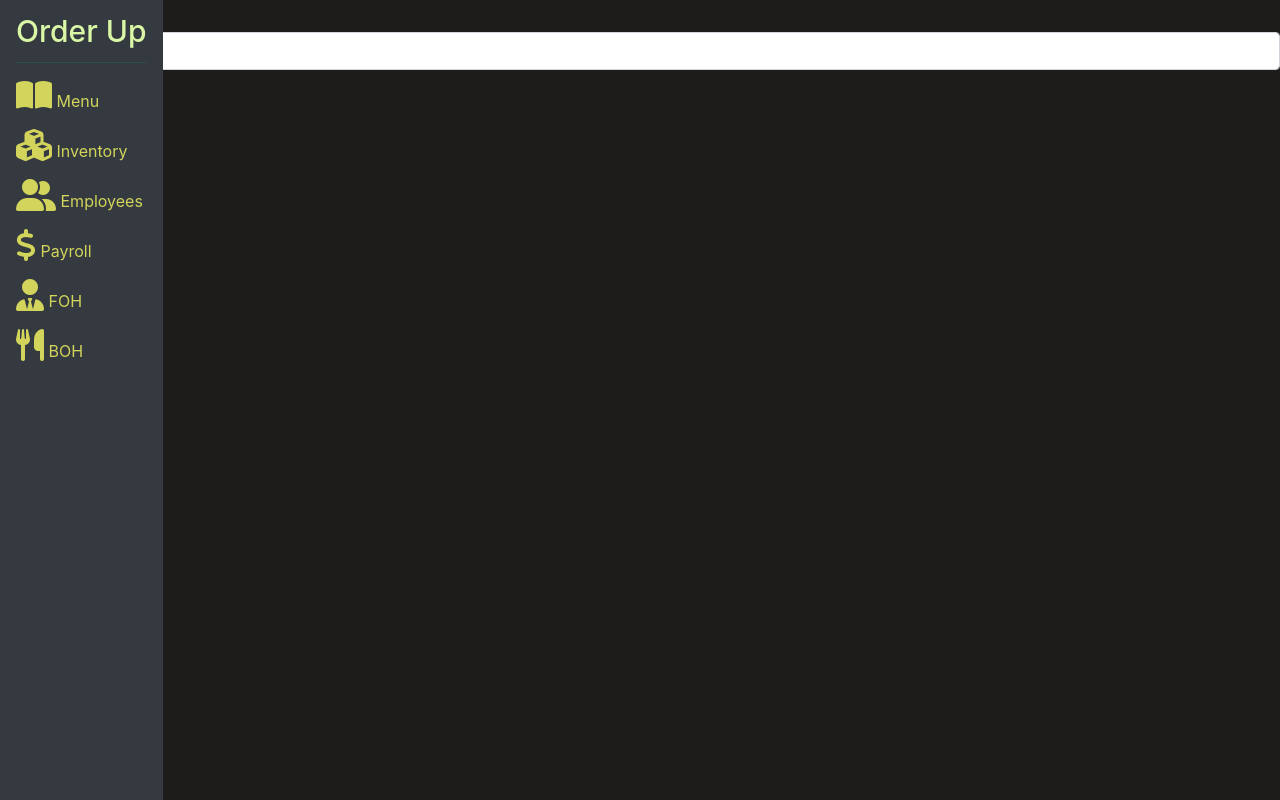
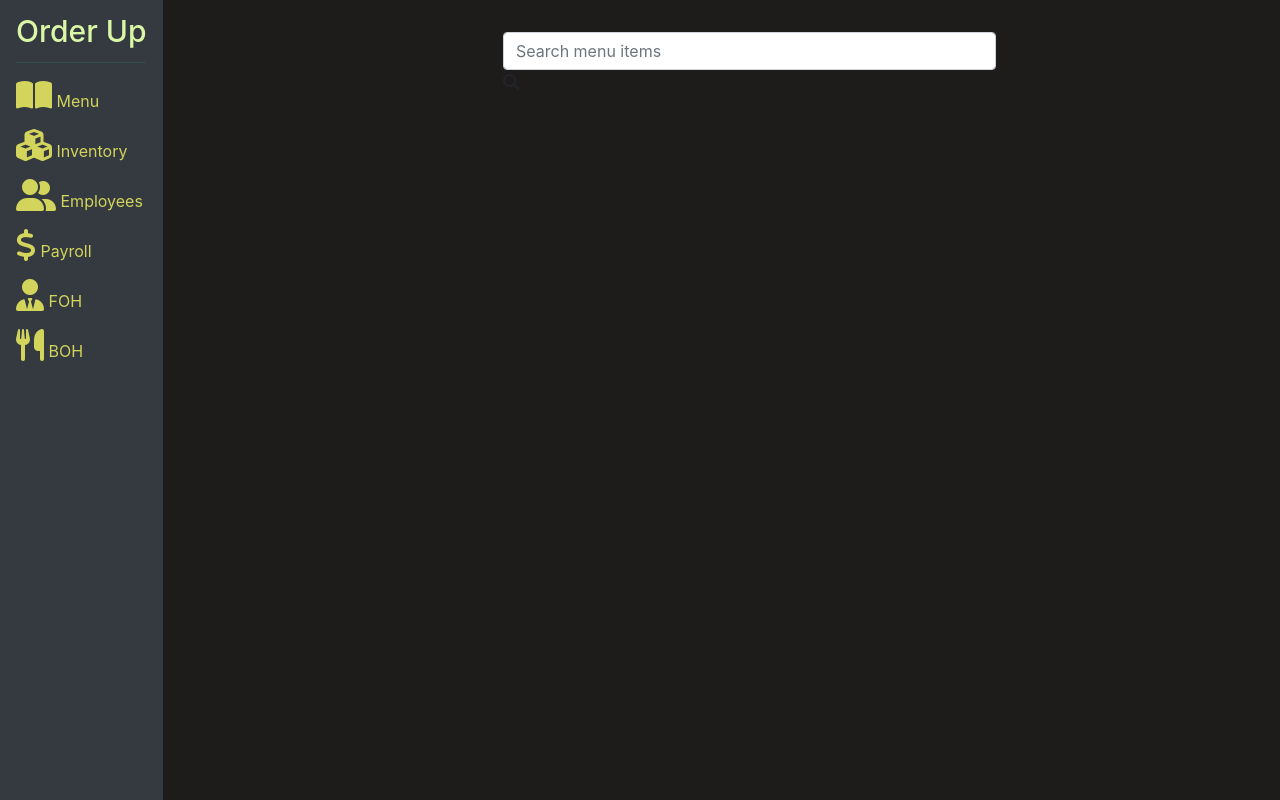
Before and after one commit to justnle/order-up, a React (Create React App) app in the folder client/: page / in a window 1280 px wide. Built offline with nearby package versions, Linux system fonts and the light colour scheme.

Commit message:
Search bar rendering and styled

```diff
--- a/client/src/pages/Menu/index.js
+++ b/client/src/pages/Menu/index.js
@@ -1,8 +1,14 @@
 import React from "react";
 import SearchBar from "../../components/SearchBar/index";
+import Container from "react-bootstrap/Container";
+
 class Menu extends React.Component {
   render() {
-    return <SearchBar />;
+    return (
+      <Container style={{ display: "flex", justifyContent: "center" }}>
+        <SearchBar placeholder="Search menu items" style={{ width: "180%" }} />
+      </Container>
+    );
   }
 }
 export default Menu;
```
